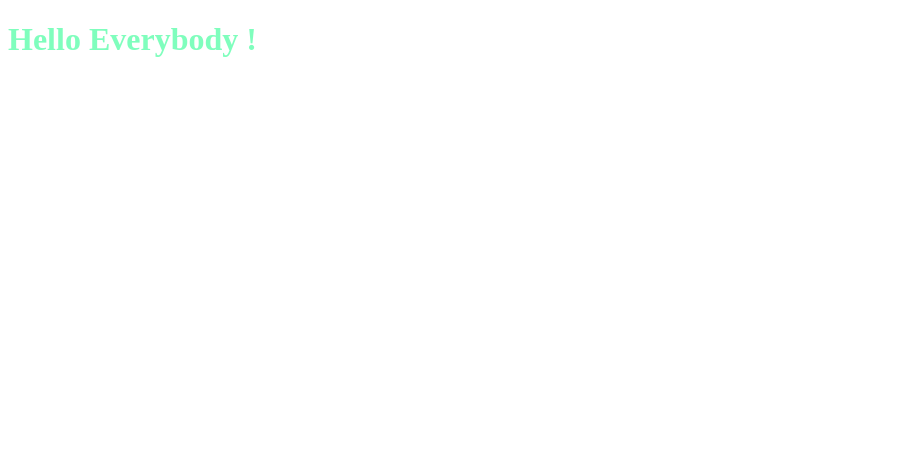
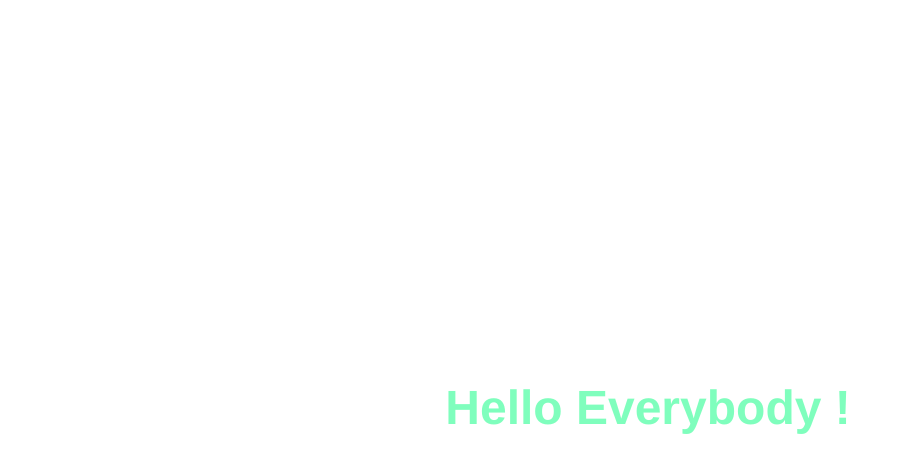
Before and after one commit to cherifyounouss/practice, a plain HTML site: page index.html in a window 1280 px wide. Shown: the whole page, without its empty margins (0-900 px from the left). Drawn offline with Linux system fonts and the light colour scheme.

Commit message:
center the first heading

```diff
--- a/index.html
+++ b/index.html
@@ -5,7 +5,14 @@
 	<title>Practicing Git</title>
 	<style>
 		body{
+			position: absolute;
+			top: 50%;
+			left: 50%;
+			transform: translate(-50%,-50%);
 			color: rgba(0,254,123,.5);
+			text-align: center;
+			font-family: Helvetica;
+			font-size: 1.5em;
 		}
 	</style>
 </head>
```
